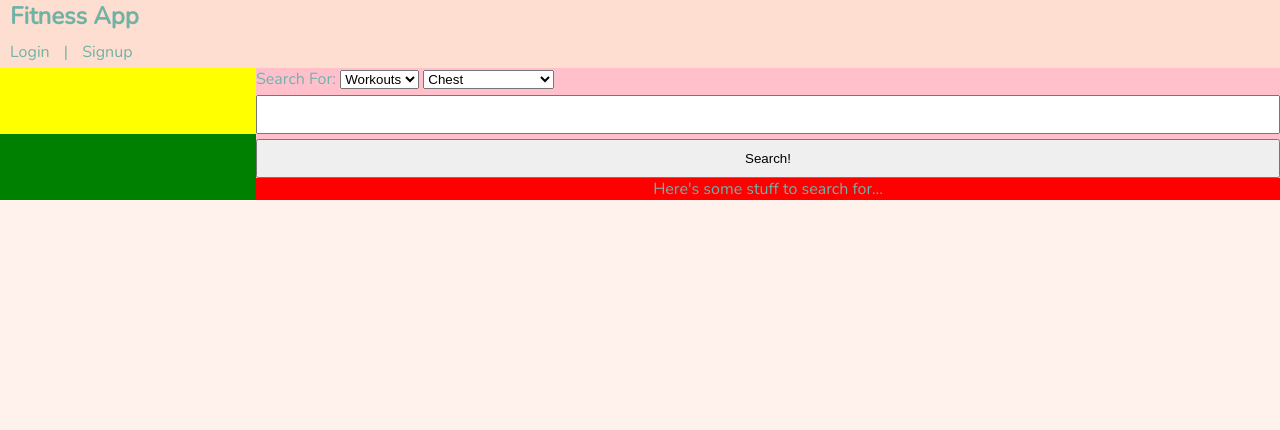
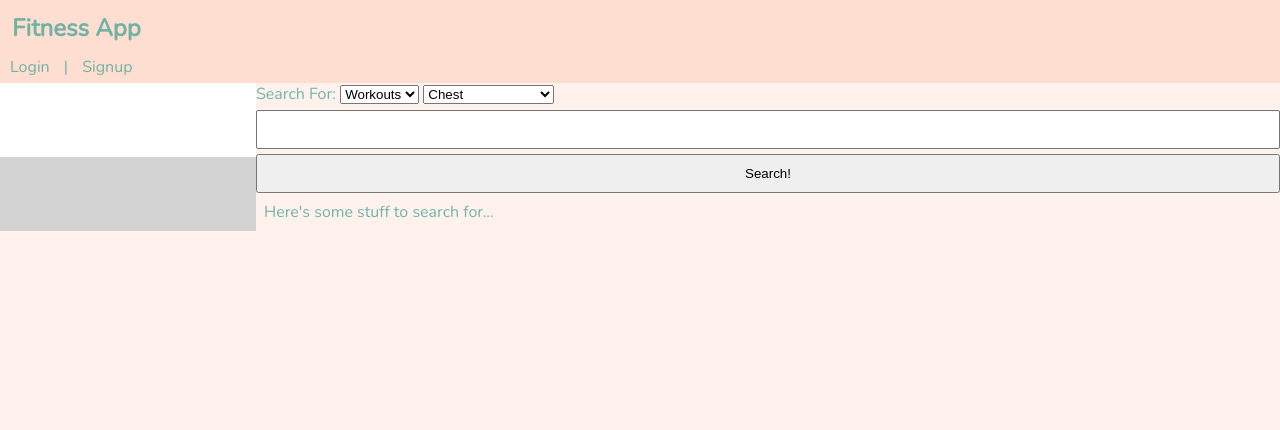
Before and after one commit to gabe-ng/suite-health, a Django app: page /homepage/ in a window 1280 px wide. Shown: the top 430 px of the page. Run offline with Django 3.2, Linux system fonts and the light colour scheme.

Commit message:
fixed results

```diff
--- a/fitness_app_project/fitness_app/static/css/base.css
+++ b/fitness_app_project/fitness_app/static/css/base.css
@@ -12,7 +12,8 @@ body {
 }
 
 h1 {
-  margin: 0 0 9px 10px;
+  margin: 0;
+  padding: .5em;
   color: #70B2A3;
 }
 
@@ -27,6 +28,7 @@ a {
 }
 
 p {
+  padding: .5em;
   margin: 0;
 }
 input {
@@ -142,13 +144,13 @@ Homepage
 }
 
 .circuit-feed {
-  background-color: yellow;
+  background-color: white;
   height: 100%;
   width: 100%;
 }
 
 .meal-feed {
-  background-color: green;
+  background-color: lightgrey;
   height: 100%;
   width: 100%;
 }
@@ -161,7 +163,6 @@ Homepage
 }
 
 .homepage-search {
-  background-color: pink;
   margin: 0;
 }
 
@@ -172,10 +173,7 @@ Homepage
 }
 
 .search-results {
-  background-color: red;
-  display: flex;
-  justify-content: center;
-  align-items: center;
+  background-color: #FFF2EC;
   height: 100%;
   width: 100%;
 }
--- a/fitness_app_project/fitness_app/static/js/homepage.js
+++ b/fitness_app_project/fitness_app/static/js/homepage.js
@@ -30,7 +30,7 @@ const renderFoodSuccess = response => {
   response.hints.forEach(food => {
     $("#search-results").append(`
         <div>
-            <h6>Name: ${food.food.label}</h6>
+            <h1>Name: ${food.food.label}</h1>
             <ul id="${food.food.id}"></ul>
         </div>
     `);
@@ -49,7 +49,7 @@ const renderWorkoutSuccess = response => {
     console.log(workout.id);
     $("#search-results").append(`
           <div id="${workout.id} class="rendered-workouts">
-            <h6>Author: ${workout.license_author}</h6>
+            <h1>Author: ${workout.license_author}</h1>
             <p>Name: ${workout.name}</p>
             <p>Description: ${workout.description}</p>
             <ul id="muscle-group-${workout.id}"></ul>
```
Also changed, not shown: fitness_app_project/fitness_app/templates/fitness_app/base.html (line endings or trailing spaces).
